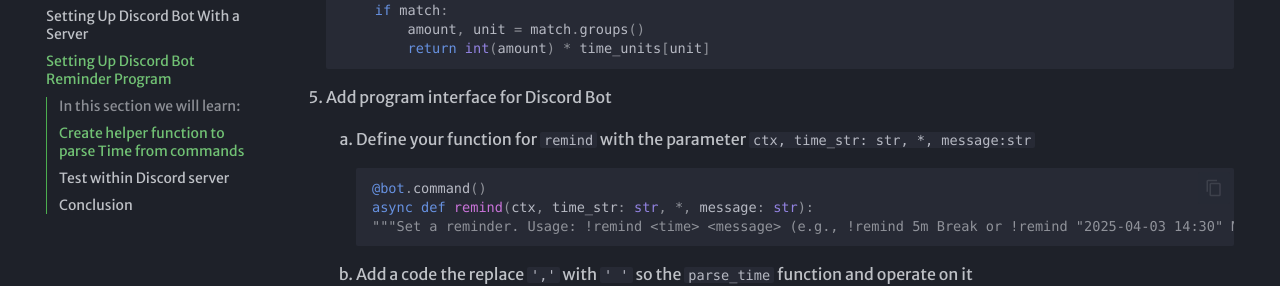
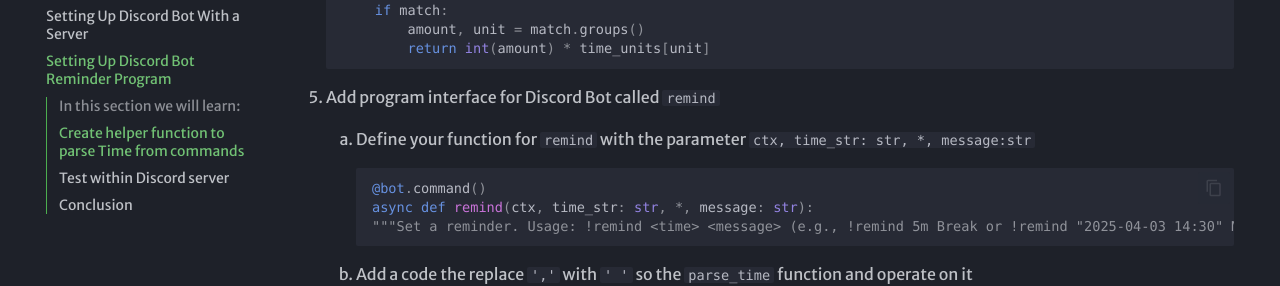
Before and after one commit to TitusLee2000/Discord-Bot-Documentation, an MkDocs documentation site: the page built from docs/taskthree.md, in a window 1280 px wide and 900 px high, scrolled down 1694 px. Shown: the part 173-459 px from the top of the window. Built offline with MkDocs 1.6.1 and Material for MkDocs 9.7.7, drawn with Linux system fonts in a browser that asks for light colours; some web fonts are replaced.

Commit message:
Update taskthree.md

````diff
--- a/docs/taskthree.md
+++ b/docs/taskthree.md
@@ -88,7 +88,7 @@ ___
             return int(amount) * time_units[unit]
     ```
 
-5.  Add program interface for Discord Bot
+5.  Add program interface for Discord Bot called `remind`
 
     1.  Define your function for `remind` with the parameter `ctx, time_str: str, *, message:str`
 
````
